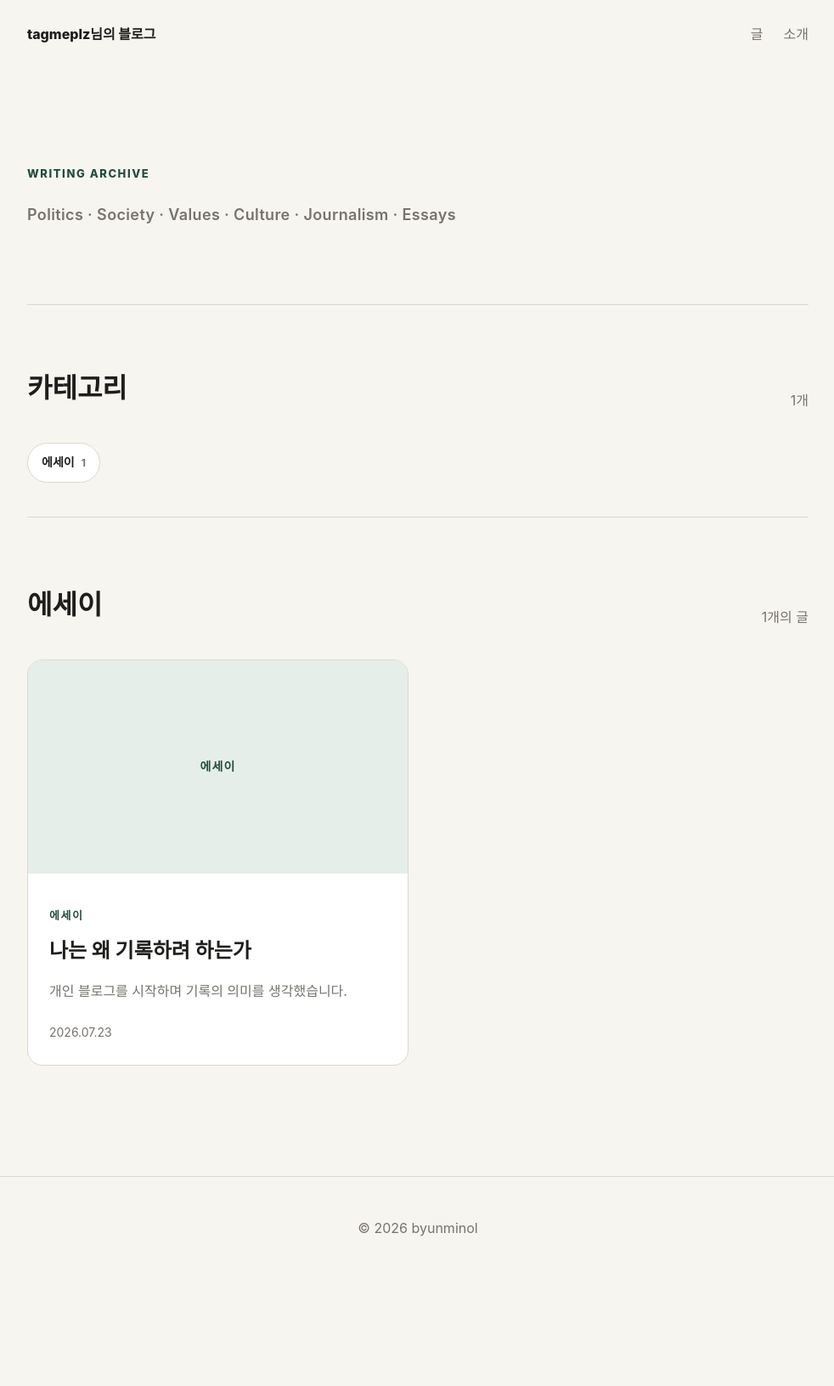
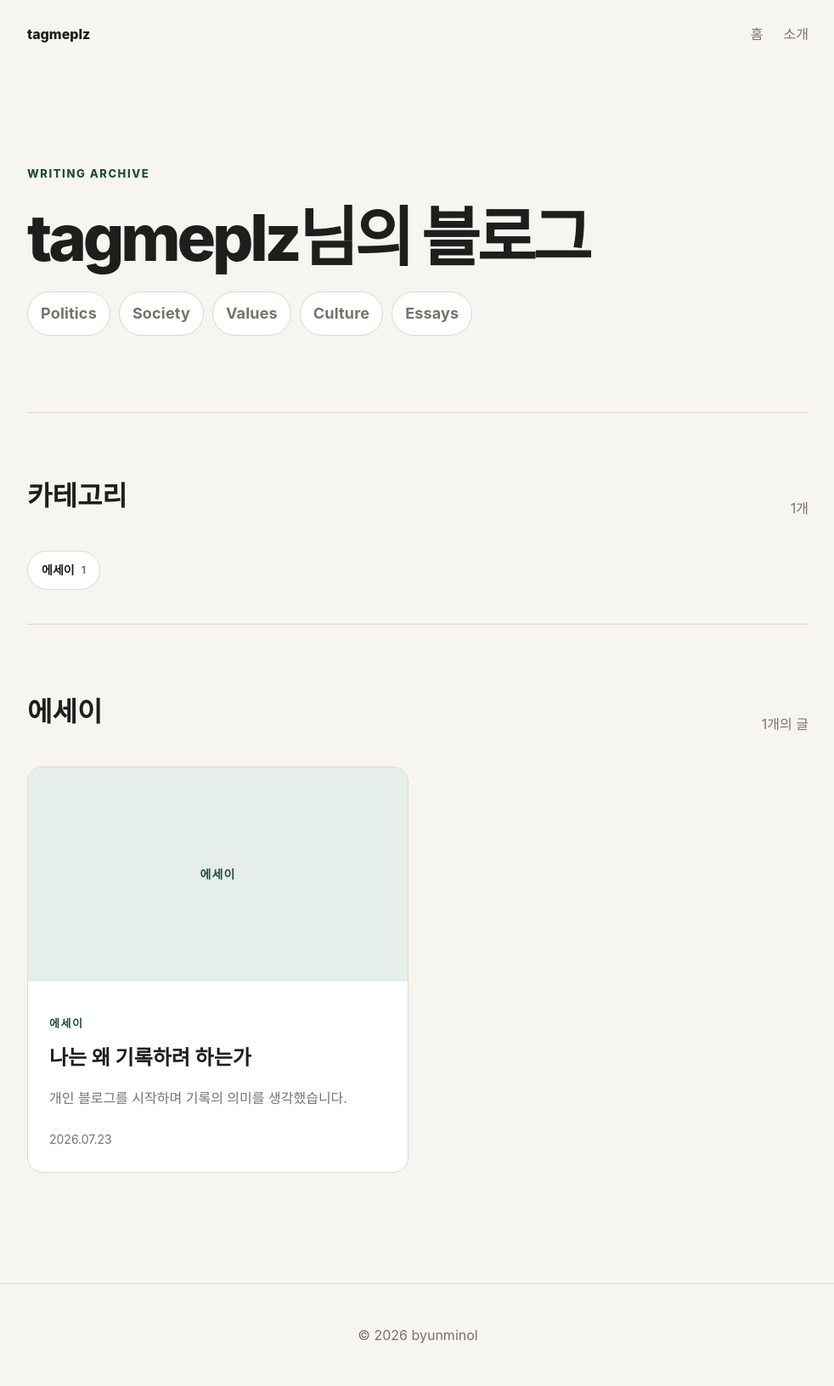
Before and after one commit to Tagmeplz/Tagmeplz.github.io, a Jekyll site: the page built from index.html, in a window 1280 px wide. Shown: the whole page at 85% size, without its empty margins (148-1130 px from the left). Built offline with Jekyll 4.4.1, drawn with Linux system fonts in a browser that asks for light colours; before the commit the page ends 1505 px from its top, so only the background shows below that.

Commit message:
Update homepage title design

```diff
--- a/_layouts/default.html
+++ b/_layouts/default.html
@@ -22,11 +22,11 @@
 <body>
   <header class="site-header">
     <a class="logo" href="{{ '/' | relative_url }}">
-      {{ site.title }}
+      tagmeplz
     </a>
 
     <nav>
-      <a href="{{ '/' | relative_url }}">글</a>
+      <a href="{{ '/' | relative_url }}">홈</a>
       <a href="{{ '/about/' | relative_url }}">소개</a>
     </nav>
   </header>
--- a/assets/style.css
+++ b/assets/style.css
@@ -79,19 +79,35 @@ nav a {
   letter-spacing: -0.055em;
 }
 
-.intro > p:last-child {
-  max-width: 600px;
-  color: var(--muted);
-  font-size: 18px;
+.blog-title {
+  margin: 18px 0 32px;
+  font-size: clamp(48px, 8vw, 92px);
+  font-weight: 800;
+  line-height: 1.08;
+  letter-spacing: -0.065em;
 }
 
 .intro-keywords {
-  margin: 22px 0 0;
+  display: flex;
+  flex-wrap: wrap;
+  gap: 10px;
+  margin: 0;
+}
+
+.intro-keywords span {
+  padding: 9px 15px;
+  background: var(--surface);
+  border: 1px solid var(--line);
+  border-radius: 999px;
   color: var(--muted);
-  font-size: clamp(18px, 2.5vw, 26px);
-  font-weight: 600;
-  line-height: 1.7;
-  letter-spacing: 0.02em;
+  font-size: clamp(14px, 1.7vw, 18px);
+  font-weight: 650;
+  letter-spacing: 0.01em;
+}
+
+.intro-keywords span:hover {
+  color: var(--accent);
+  border-color: var(--accent);
 }
 
 .post-section {
--- a/index.html
+++ b/index.html
@@ -6,9 +6,17 @@ title: 글
 <section class="intro">
   <p class="eyebrow">WRITING ARCHIVE</p>
 
-  <p class="intro-keywords">
-    Politics · Society · Values · Culture · Journalism · Essays
-  </p>
+  <h1 class="blog-title">
+    tagmeplz님의 블로그
+  </h1>
+
+  <div class="intro-keywords">
+    <span>Politics</span>
+    <span>Society</span>
+    <span>Values</span>
+    <span>Culture</span>
+    <span>Essays</span>
+  </div>
 </section>
 
 {% if site.posts.size > 0 %}
```
